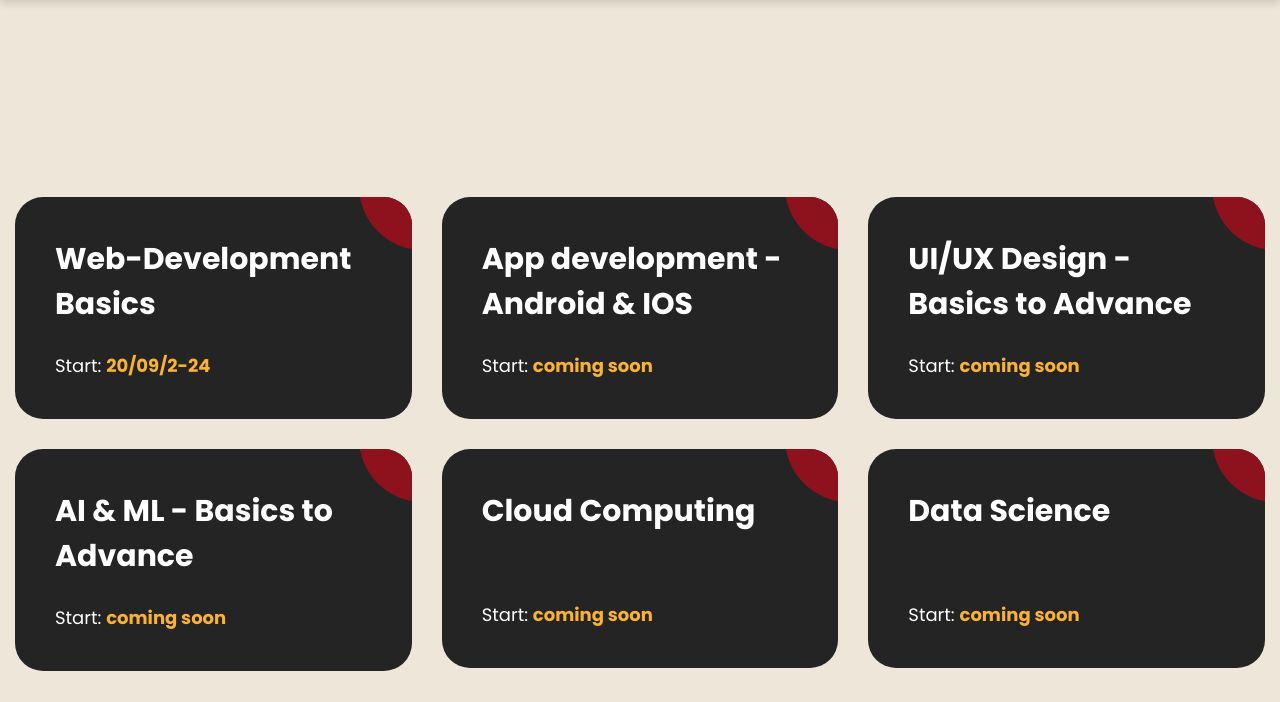
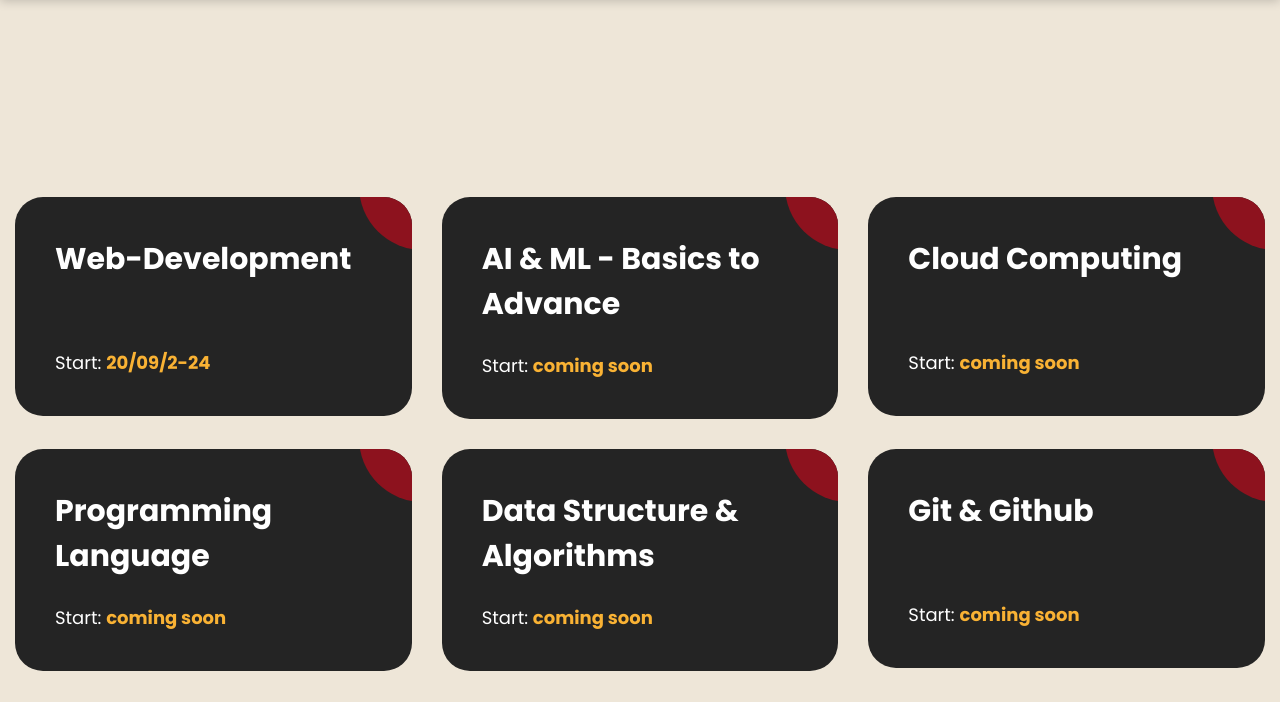
Before and after one commit to Tejas-Santosh-Nalawade/ACES-HACKSERIES-WEBSITE, a plain HTML site: page event.html in a window 1280 px wide. Shown: the part 98-800 px from the top of the page. Drawn offline with nearby package versions, Linux system fonts and the light colour scheme.

Commit message:
cloud computing link added

```diff
--- a/event.html
+++ b/event.html
@@ -58,47 +58,13 @@
             <div class="ag-courses-item_bg"></div>
 
             <div class="ag-courses-item_title">
-             Web-Development Basics
+             Web-Development
             </div>
 
             <div class="ag-courses-item_date-box">
               Start:
               <span class="ag-courses-item_date">
                 20/09/2-24
-              </span>
-            </div>
-          </a>
-        </div>
-
-        <div class="ag-courses_item">
-          <a href="#" class="ag-courses-item_link">
-            <div class="ag-courses-item_bg"></div>
-
-            <div class="ag-courses-item_title">
-              App development - Android & IOS
-            </div>
-
-            <div class="ag-courses-item_date-box">
-              Start:
-              <span class="ag-courses-item_date">
-               coming soon
-              </span>
-            </div>
-          </a>
-        </div>
-
-        <div class="ag-courses_item">
-          <a href="#" class="ag-courses-item_link">
-            <div class="ag-courses-item_bg"></div>
-
-            <div class="ag-courses-item_title">
-             UI/UX Design - Basics to Advance
-            </div>
-
-            <div class="ag-courses-item_date-box">
-              Start:
-              <span class="ag-courses-item_date">
-                coming soon
               </span>
             </div>
           </a>
@@ -122,11 +88,46 @@
         </div>
 
         <div class="ag-courses_item">
+          <a href="./cloud.html" class="ag-courses-item_link">
+            <div class="ag-courses-item_bg"></div>
+
+            <div class="ag-courses-item_title">
+             Cloud Computing
+            </div>
+
+            <div class="ag-courses-item_date-box">
+              Start:
+              <span class="ag-courses-item_date">
+                coming soon
+              </span>
+            </div>
+          </a>
+        </div>
+
+        <div class="ag-courses_item">
           <a href="#" class="ag-courses-item_link">
             <div class="ag-courses-item_bg"></div>
 
+
             <div class="ag-courses-item_title">
-              Cloud Computing
+              Programming Language
+            </div>
+
+            <div class="ag-courses-item_date-box">
+              Start:
+              <span class="ag-courses-item_date">
+               coming soon
+              </span>
+            </div>
+          </a>
+        </div>
+
+        <div class="ag-courses_item">
+          <a href="cloud.html" class="ag-courses-item_link">
+            <div class="ag-courses-item_bg"></div>
+
+            <div class="ag-courses-item_title">
+              Data Structure & Algorithms
             </div>
 
             <div class="ag-courses-item_date-box">
@@ -143,7 +144,7 @@
             <div class="ag-courses-item_bg"></div>
 
             <div class="ag-courses-item_title">
-              Data Science
+              Git & Github
             </div>
             <div class="ag-courses-item_date-box">
               Start:
```
